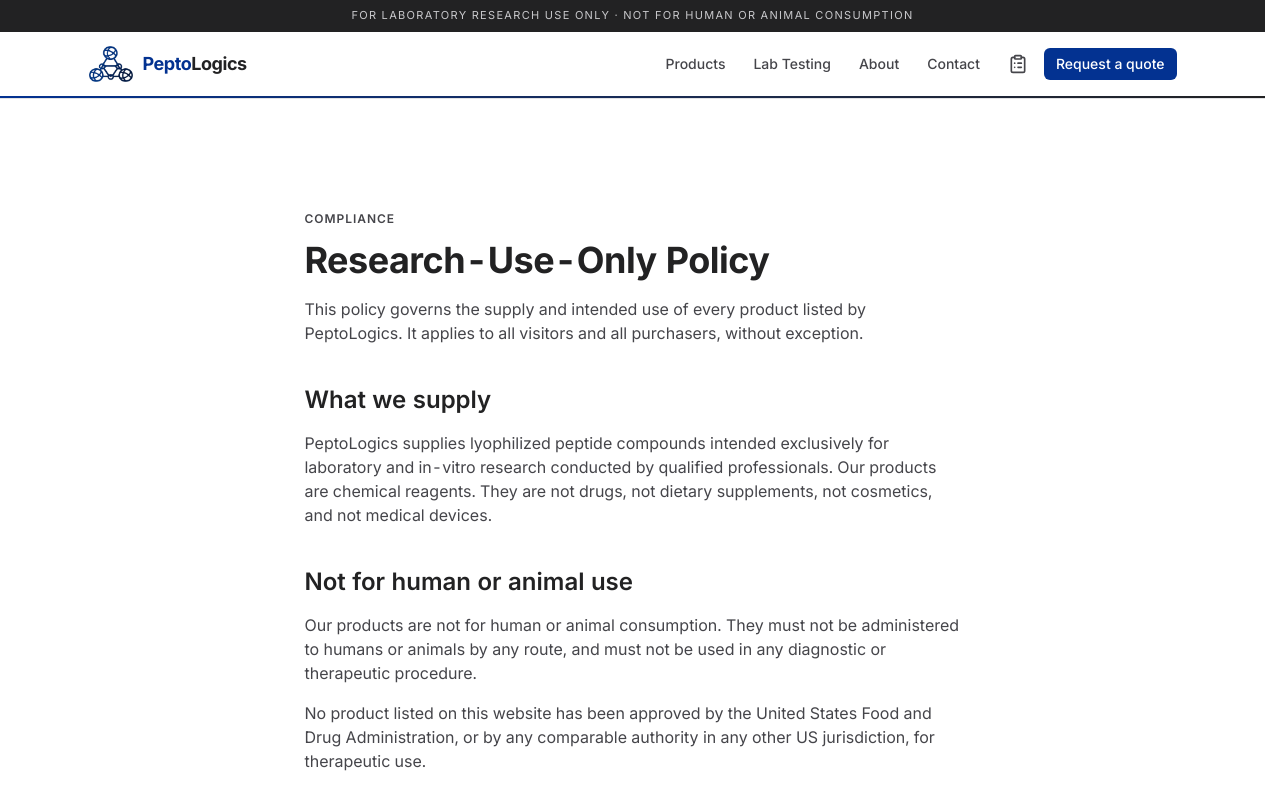
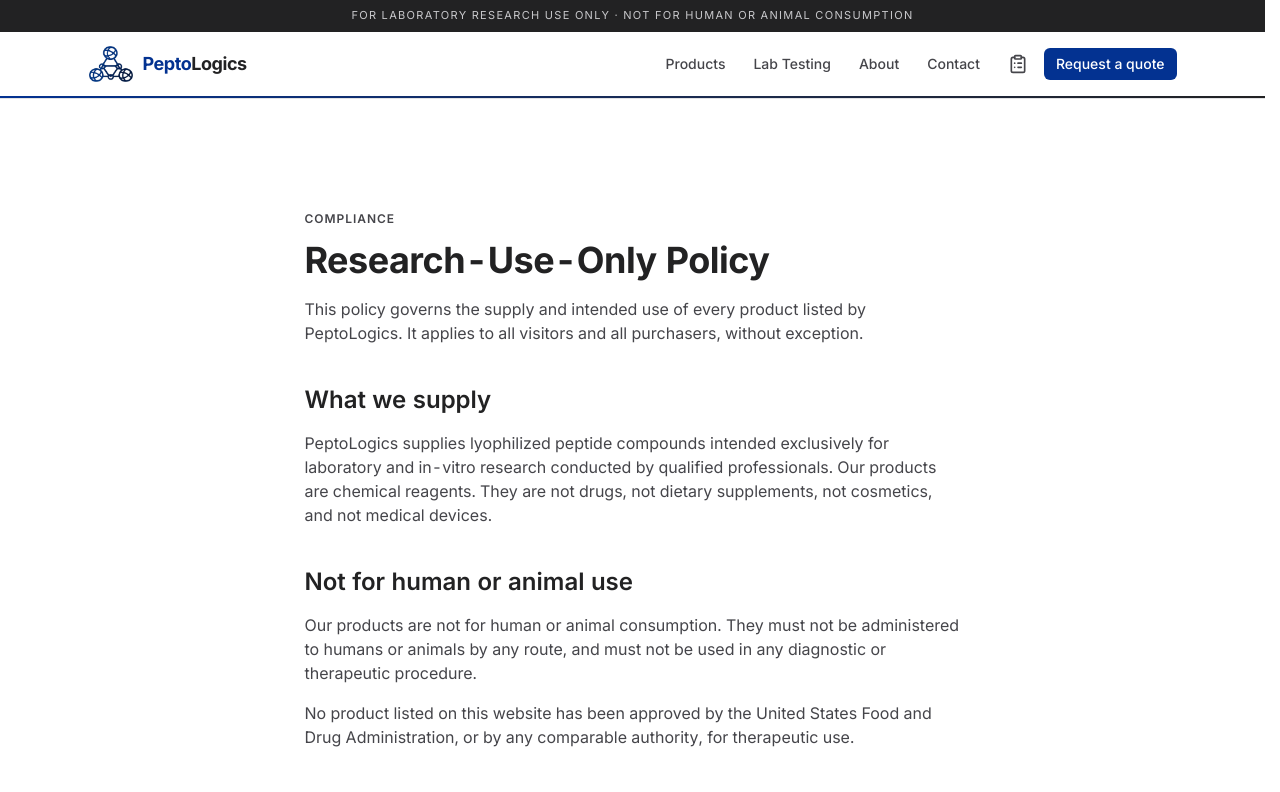
Before and after one commit to Rumiq-Technologies-Ltd/peptologics, a Next.js app: page /research-use-only in a window 1280 px wide. Shown: the top 792 px of the page. Built offline with nearby package versions, Linux system fonts and the light colour scheme; no server answers.

Commit message:
fix/text changes in ROU policy

```diff
--- a/src/app/(legal)/research-use-only/page.tsx
+++ b/src/app/(legal)/research-use-only/page.tsx
@@ -44,7 +44,7 @@ export default function ResearchUseOnlyPage() {
       </p>
       <p>
         No product listed on this website has been approved by the United States Food and Drug
-        Administration, or by any comparable authority in any other US jurisdiction, for therapeutic
+        Administration, or by any comparable authority, for therapeutic
         use.
       </p>
 
```
